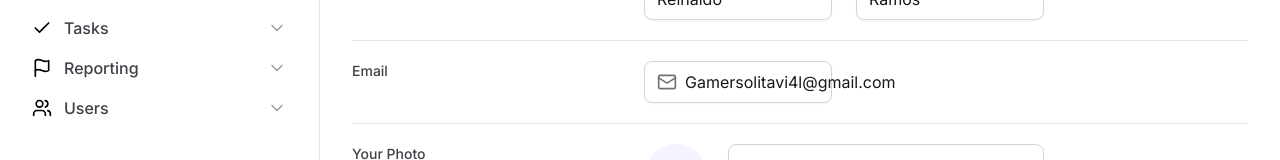
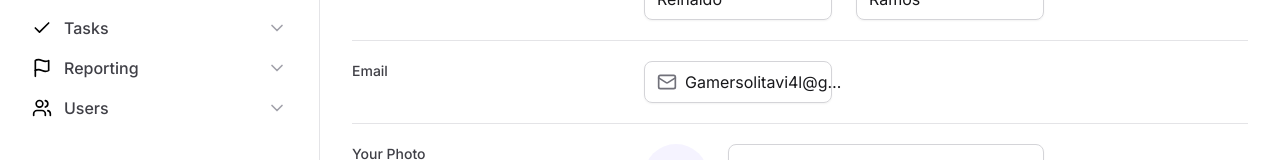
Before and after one commit to ReinaldoARamos/Tailwind, a Next.js app: page / in a window 1280 px wide. Shown: the part 272-432 px from the top of the page. Built offline with nearby package versions, Linux system fonts and the light colour scheme.

Commit message:
removendo bug que fazia  o texto estourar

```diff
--- a/src/app/components/sidebar/input.tsx
+++ b/src/app/components/sidebar/input.tsx
@@ -12,7 +12,7 @@ type inputControlProps = ComponentProps<'input'>
 export function InputControls(props: inputControlProps) {
   return (
     <input
-      className="flex-1 border-0 bg-transparent p-0 text-zinc-900 placeholder-zinc-600 outline-none dark:placeholder-zinc-400 dark:text-zinc-100"
+      className="flex-1 border-0 bg-transparent p-0 text-zinc-900 max-w-full  placeholder-zinc-600 outline-none dark:placeholder-zinc-400 dark:text-zinc-100 truncate"
       {...props}
     />
   )
--- a/src/app/page.tsx
+++ b/src/app/page.tsx
@@ -69,7 +69,7 @@ export default function Home() {
           <div className="lg:grid gap-3 lg:grid-cols-form  flex flex-col pt-5">
             <label
               htmlFor="email"
-              className="text-sm font-medium text-zinc-700 "
+              className="text-sm font-medium text-zinc-700  "
             >
               Email
             </label>
```
